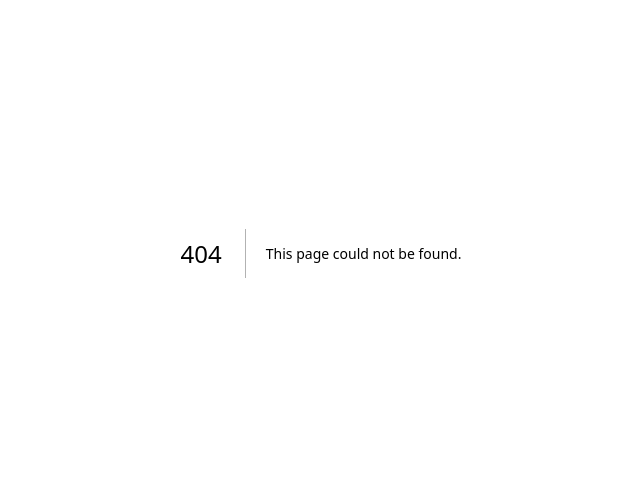
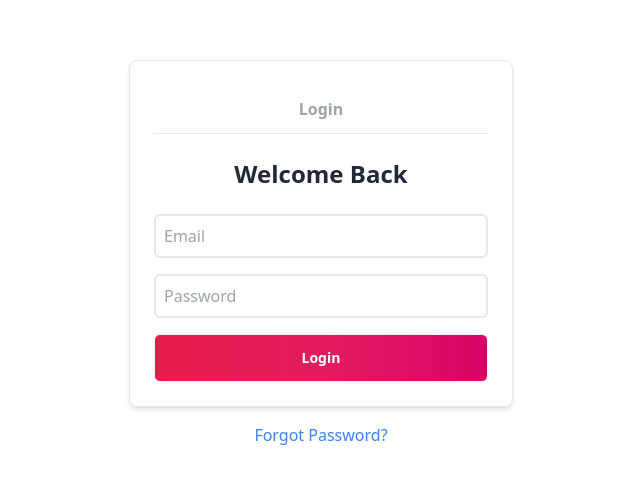
Before and after one commit to parth-sh/Student-Accommodation-Portal, a Next.js app in the folder frontend/: page /login in a window 1280 px wide. Before the commit this address had no page. Shown: the part 147-630 px from the top of the page, without its empty margins (319-959 px from the left). Built offline with nearby package versions, Linux system fonts and the light colour scheme; no server answers.

Commit message:
login and logout functionality compltete

```diff
--- a/frontend/src/components/Header.jsx
+++ b/frontend/src/components/Header.jsx
@@ -1,11 +1,25 @@
 "use client"
-import { useState } from 'react';
+import { useEffect, useState } from 'react';
+import { useRouter } from 'next/navigation';
 import Image from 'next/image'
+import api from '@/api';
 import Modal from './Modal';
 import UserCheck from './UserCheck';
 
 const Header = () => {
+    const router = useRouter();
     const [isOpen, setIsOpen] = useState(false);
+    const [loggedIn, setIsLoggedIn] = useState(false);
+
+    const logout = async () => {
+        try {
+            const data = await api.del('/auth/session');
+            localStorage.removeItem("loggedIn");
+            router.replace('/')
+        } catch (error) {
+            console.error(error)
+        }
+    }
 
     return (
         <header>
@@ -16,17 +30,20 @@ const Header = () => {
                 <div className="form-control flex-1">
                     <input type="text" placeholder="Search" className="input input-bordered w-[100%] md:w-[50%]" />
                 </div>
-                <div className="dropdown dropdown-end pl-8 pr-4" onClick={() => setIsOpen(!isOpen)}>
+                <div className="dropdown dropdown-end pl-8 pr-4" onClick={() => { setIsOpen(!isOpen); setIsLoggedIn(localStorage.getItem('loggedIn')) }}>
                     <div tabIndex={0} role="button" className="btn btn-ghost btn-circle avatar">
                         <div className="w-10 rounded-full">
-                            <Image src="/profile.png" width={100} height={100} alt="Picture of the author"/>
+                            <Image src="/profile.png" width={100} height={100} alt="Picture of the author" />
                         </div>
                     </div>
                     <ul tabIndex={0} role='menu' className={`mt-3 z-[1] p-2 shadow menu menu-sm dropdown-content bg-base-100 rounded-box w-52 divide-y divide-gray-100 ${isOpen ? 'block' : 'hidden'}`}>
-                        <div className='py-1' role='none'>
+                        {loggedIn ? <div className='py-1' role='none'>
+                            <li><a onClick={() => logout()}>Log out</a></li>
+                            <li><a onClick={() => router.push('/update-passwrod')}>Update password</a></li>
+                        </div> : <div className='py-1' role='none'>
                             <li><a onClick={() => document.getElementById('login_signup_modal').showModal()}>Sign up</a></li>
                             <li><a onClick={() => document.getElementById('login_signup_modal').showModal()}>Log in</a></li>
-                        </div>
+                        </div>}
                         <div className='py-1' role='none'>
                             <li><a>Host your home</a></li>
                             <li><a>Help Centre</a></li>
--- /dev/null
+++ b/frontend/src/pages/login.jsx
@@ -0,0 +1,102 @@
+"use client"
+import React, { useState, useEffect } from 'react';
+import { useRouter } from 'next/router';
+import '@/styles/globals.css'
+import api from '@/api';
+import { Formik, Form, Field, ErrorMessage } from 'formik';
+import * as Yup from 'yup';
+import Modal from '@/components/Modal';
+import Link from 'next/link';
+
+
+const LoginSchema = Yup.object().shape({
+    email: Yup.string().email('Invalid email format').required('Email is required'),
+    password: Yup.string().required('Password is required'),
+});
+
+const LoginPage = () => {
+    const router = useRouter();
+    const { email } = router.query;
+    const [errorMessage, setErrorMessage] = useState('');
+
+    const handleSubmit = async (values, { setSubmitting }) => {
+        try {
+            const data = await api.post('/auth/session', {
+                email: values.email,
+                password: values.password
+            });
+            alert(data.message)
+            localStorage.setItem("loggedIn", true);
+            router.push('/#');
+        } catch (error) {
+            if (error.response && error.response.status === 500) {
+                setErrorMessage('An error occurred while processing your request.');
+            } else if (error.response && error.response.status) {
+                setErrorMessage(error.response.data.errors.join(', '))
+            } else {
+                console.error(error)
+            }
+        } finally {
+            setSubmitting(false);
+        }
+    };
+
+    useEffect(() => {
+        let timer;
+        if (errorMessage) {
+            timer = setTimeout(() => {
+                setErrorMessage('');
+            }, 3000);
+        }
+        return () => clearTimeout(timer);
+    }, [errorMessage]);
+
+    return (
+        <>
+            <div className="flex flex-col items-center justify-center h-screen">
+                <div className="max-w-sm w-full border rounded-lg shadow-md mb-0">
+                    <div className='p-6'>
+                        <div className="text-md font-semibold text-center py-3 border-b text-gray-400">
+                            Login
+                        </div>
+                        <div className="text-center m-6">
+                            <h1 className="text-2xl font-semibold">Welcome Back</h1>
+                        </div>
+                        <Formik
+                            initialValues={{ email: email || '', password: '' }}
+                            enableReinitialize={true}
+                            validationSchema={LoginSchema}
+                            onSubmit={handleSubmit}
+                        >
+                            {({ isSubmitting }) => (
+                                <Form>
+                                    <div className="mb-4">
+                                        <Field name="email" type="email" placeholder="Email" className="form-input block w-full mt-1 rounded-md border-2 p-2" />
+                                        <ErrorMessage name="email" component="div" className="text-red-500 mt-1 text-xs" />
+                                    </div>
+                                    <div className="mb-4">
+                                        <Field name="password" type="password" placeholder="Password" className="form-input block w-full mt-1 rounded-md border-2 p-2" />
+                                        <ErrorMessage name="password" component="div" className="text-red-500 mt-1 text-xs" />
+                                    </div>
+                                    <button type="submit" disabled={isSubmitting} className="btn w-full py-2 rounded-md airbnb-pink-gradient text-white font-bold">
+                                        {isSubmitting ? <span className="loading loading-spinner loading-sm"></span> : "Login"}
+                                    </button>
+                                </Form>
+                            )}
+                        </Formik>
+                    </div>
+                    {errorMessage && <div role="alert" className="alert rounded-lg rounded-t-none alert-error flex justify-center mt-2" onClick={() => setErrorMessage('')} >
+                        <span className="text-sm">{errorMessage}</span>
+                    </div>}
+                </div>
+                <div className="text-center mt-4">
+                    <Link href="/forgot-password">
+                        <span className="text-blue-500 hover:underline">Forgot Password?</span>
+                    </Link>
+                </div>
+            </div>
+        </>
+    );
+};
+
+export default LoginPage;
```
